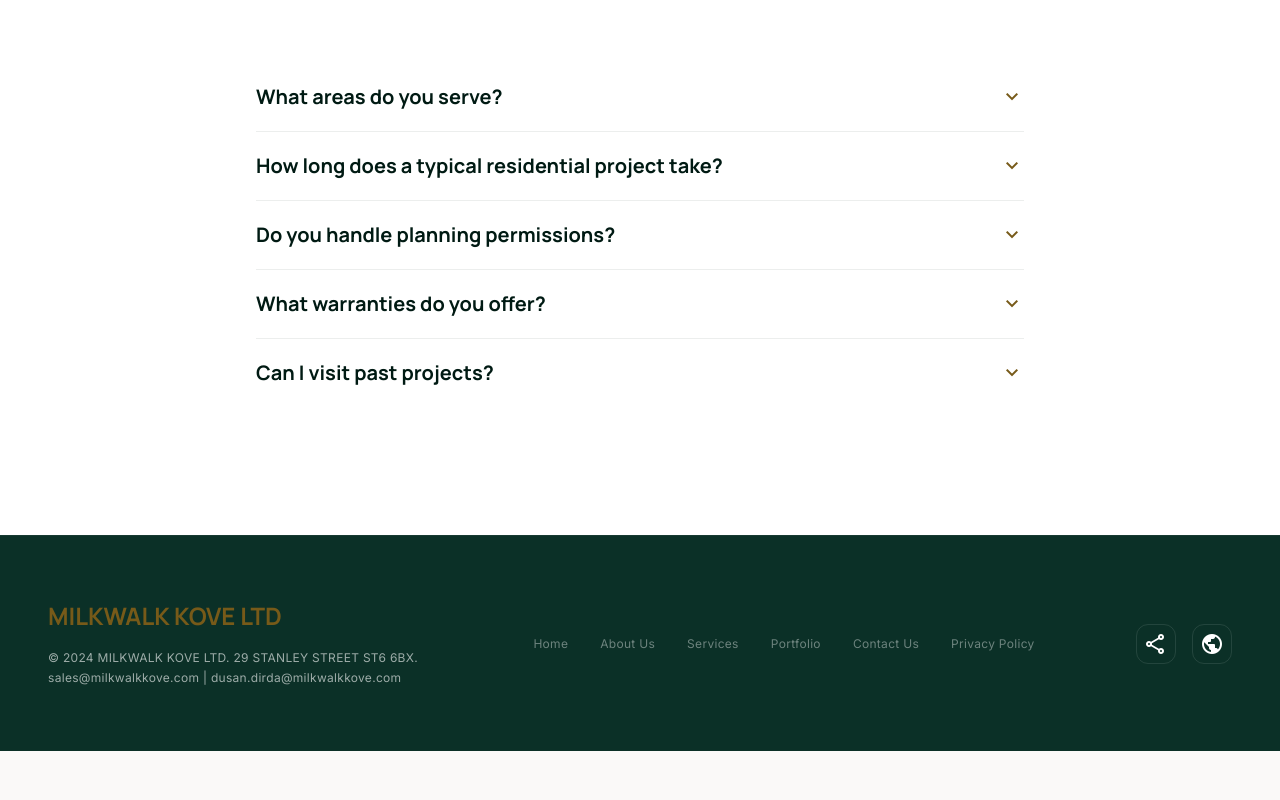
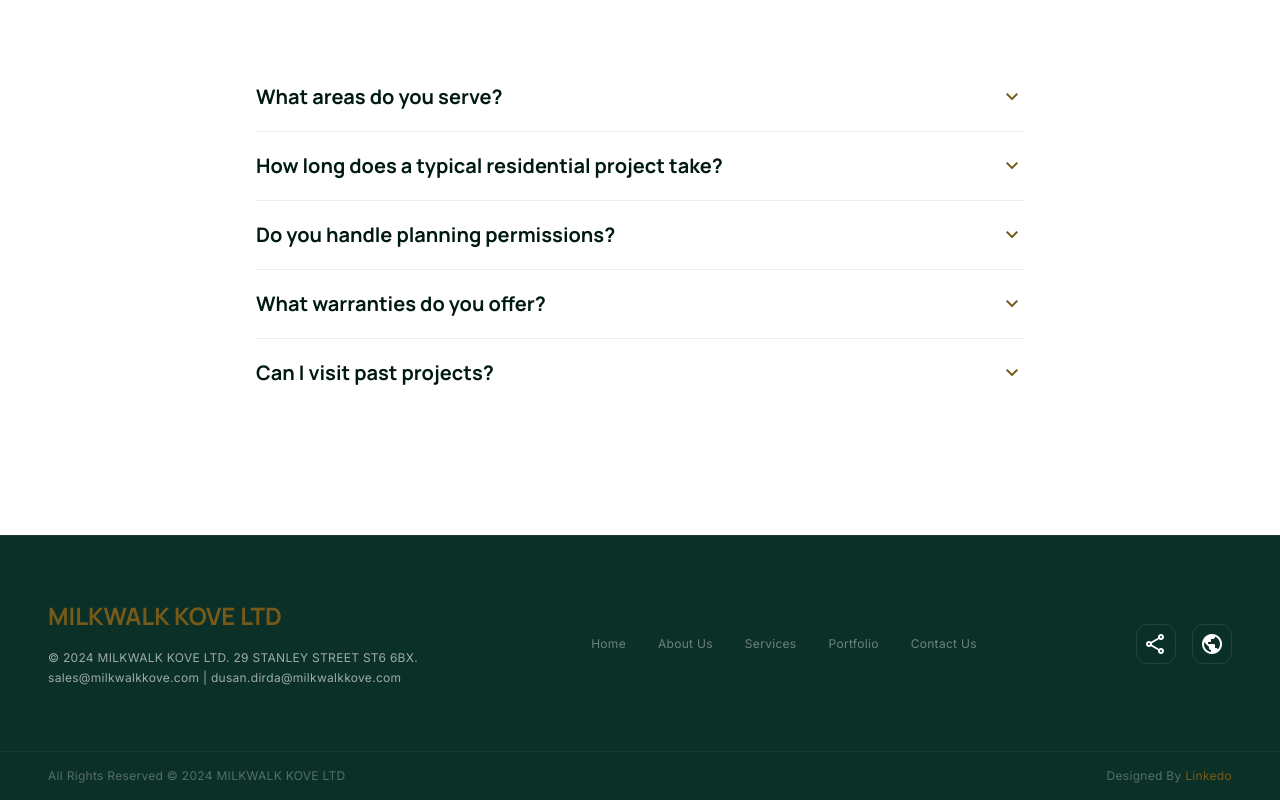
Before and after one commit to Hamzafarooq787/MILKWALK-KOVE-LTD-Building-Excellence, a Next.js app: page / in a window 1280 px wide. Shown: the part 4411-5211 px from the top of the page. Before the commit the page ends 5162 px from the top, so only its background shows below. Built offline with nearby package versions, Linux system fonts and the light colour scheme.

Commit message:
feat: update footer with reserved text and design tweaks
Remove "Privacy Policy" and add bottom bar with copyright and design credit.

```diff
--- a/components/Footer.tsx
+++ b/components/Footer.tsx
@@ -1,5 +1,5 @@
 const Footer = () => {
-  const footerLinks = ["Home", "About Us", "Services", "Portfolio", "Contact Us", "Privacy Policy"];
+  const footerLinks = ["Home", "About Us", "Services", "Portfolio", "Contact Us"];
 
   return (
     <footer className="w-full border-t border-white/5 bg-[#0B3027]">
@@ -39,6 +39,22 @@ const Footer = () => {
           </a>
         </div>
       </div>
+      <div className="border-t border-white/5 px-6 md:px-12 py-4 w-full max-w-screen-2xl mx-auto flex flex-col sm:flex-row items-center justify-between gap-2">
+        <p className="font-body text-xs text-white/30 tracking-wide">
+          All Rights Reserved &copy; 2024 MILKWALK KOVE LTD
+        </p>
+        <p className="font-body text-xs text-white/30 tracking-wide">
+          Designed By{" "}
+          <a
+            href="https://linkedo.co.uk/"
+            target="_blank"
+            rel="nofollow noreferrer"
+            className="text-secondary hover:opacity-80 transition-opacity duration-300"
+          >
+            Linkedo
+          </a>
+        </p>
+      </div>
     </footer>
   );
 };
```
